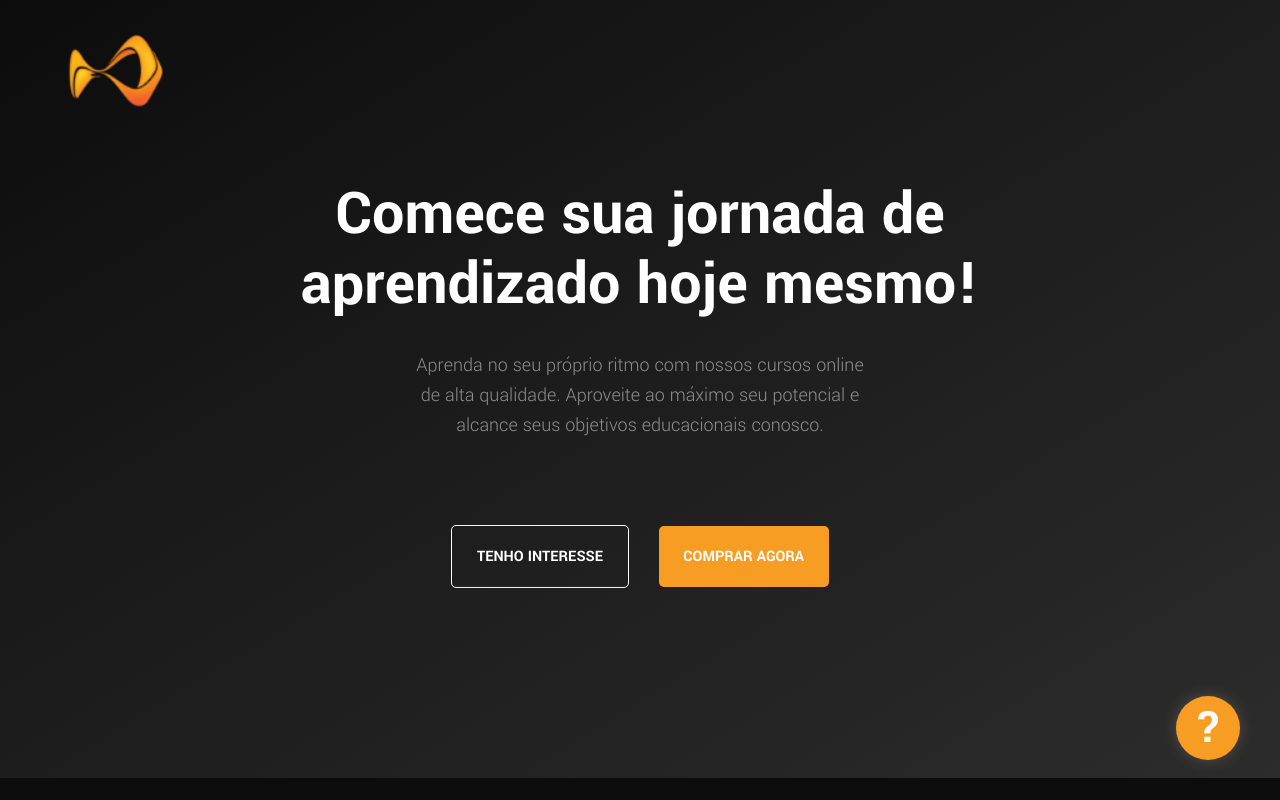
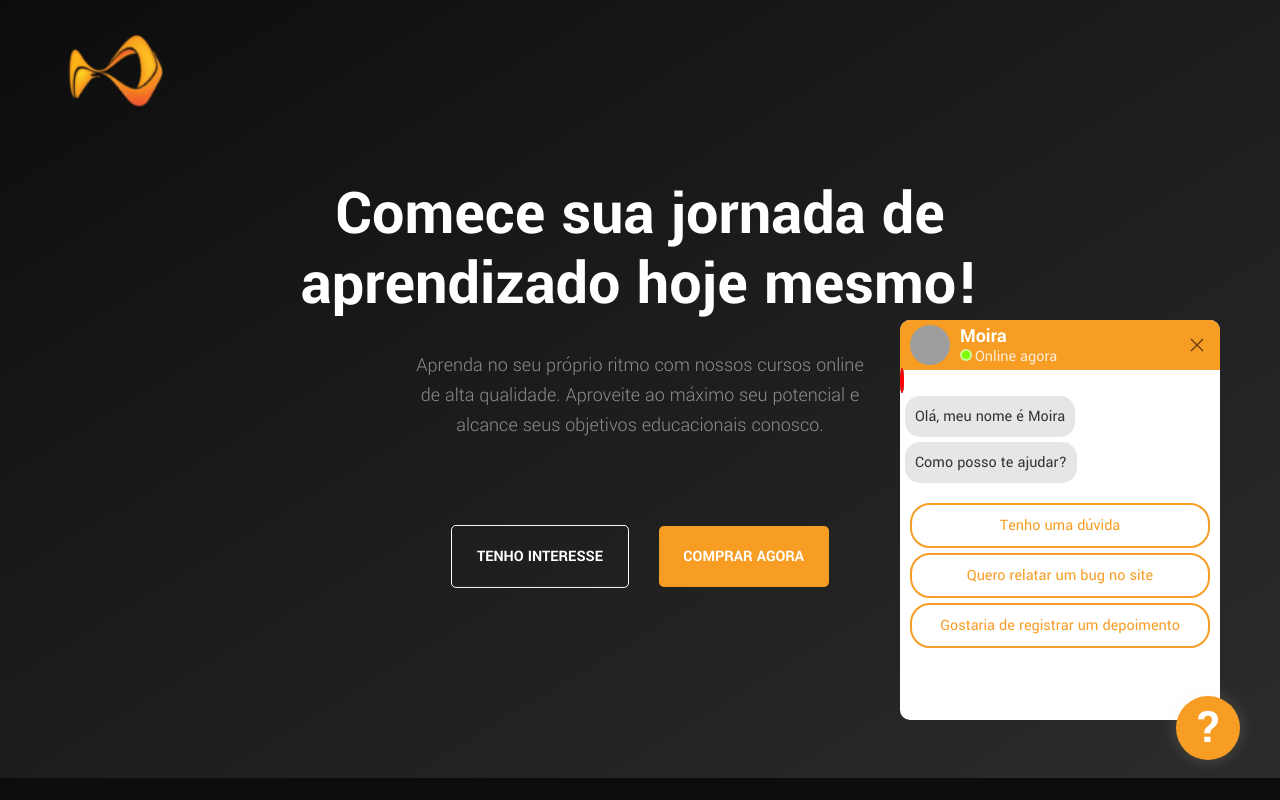
Before and after one commit to rogeritael/rogeritael-rocky_desafio, a React (Create React App) app: page / in a window 1280 px wide. Shown: the top 800 px of the page. Built offline with nearby package versions, Linux system fonts and the light colour scheme; grey boxes are pictures that could not be loaded.

Commit message:
iniciando a estilização do chatbot

```diff
--- a/src/App.tsx
+++ b/src/App.tsx
@@ -1,4 +1,5 @@
 import React from 'react';
+import { ChatBot } from './components/ChatBot';
 import { HelpButton } from './components/HelpButton';
 import { AbilityToLearn } from './components/template/AbilityToLearn';
 import { AmIAbleSection } from './components/template/AmIAbleSection';
@@ -18,6 +19,7 @@ function App() {
     <>
       <GlobalStyle />
       <HelpButton />
+      <ChatBot />
       <Cover />
       <MaisClientesSection />
       <CallToActionSection />
--- /dev/null
+++ b/src/components/ChatBot/index.tsx
@@ -0,0 +1,40 @@
+import { ChatBotStyle } from "./styles";
+import { GrClose } from 'react-icons/gr';
+
+
+export function ChatBot(){
+    return(
+        <ChatBotStyle>
+            <div className="chat_bot">
+                <div className="chatbot_header">
+                    <div className="chat_info">
+                        <span className="chat_image"></span>
+                        <div className="chat_text">
+                            <h1>Moira</h1>
+                            <p>Online agora</p>
+                        </div>
+                    </div>
+                    <GrClose />
+                </div>
+                <div className="chat_body">
+                    <div className="chat_message">
+                        <span className="chat_image"></span>
+                        <div className="chat_message_container">
+                            <p className="message">Olá, meu nome é Moira</p>
+                            <p>Como posso te ajudar?</p>
+                            <ul className="options">
+                                <li>Tenho uma dúvida</li>
+                                <li>Quero relatar um bug no site</li>
+                                <li>Gostaria de registrar um depoimento</li>
+                            </ul>
+                        </div>
+                    </div>
+                    <div className="user_messa">
+                        <p></p>
+                    </div>
+                </div>
+                <input type="text" name="" id="" />
+            </div>
+        </ChatBotStyle>
+    )
+}
--- /dev/null
+++ b/src/components/ChatBot/styles.ts
@@ -0,0 +1,124 @@
+import styled from "styled-components";
+import chatbot_image from '../../assets/chatbot_moira.jpg';
+
+export const ChatBotStyle = styled.div`
+    width: 320px;
+    height: 400px;
+    background-color: #fff;
+    position: fixed;
+    bottom: 80px;
+    right: 60px;
+    border-radius: 10px;
+
+    .chat_image {
+        width: 40px;
+        height: 40px;
+        border-radius: 50%;
+        background-color: #000;
+        margin-right: 10px;
+        background-image: url(${chatbot_image});
+        background-size: cover;
+    }
+
+    .chatbot_header {
+        height: 50px;
+        border-radius: 10px 10px 0 0;
+        background-color: var(--orange);
+        display: flex;
+        padding: 3px 10px;
+        /* align-items: center; */
+
+        .chat_info {
+            display: flex;
+            align-items: center;
+
+
+
+            .chat_text {
+                h1 {
+                    font-size: var(--tbody1);
+                    margin-bottom: -3px;
+                }
+                p {
+                    font-size: var(--tbody2);
+                    position: relative;
+                    padding-left: 15px;
+                    color: rgba(255,255,255, 0.8);
+
+                    &::before {
+                        content: '';
+                        width: 8px;
+                        height: 8px;
+                        border-radius: 50%;
+                        background-color: #7CFC00;
+                        position: absolute;
+                        left: 0;
+                        bottom: 6px;
+                        border: 2px solid rgba(255,255,255, 0.6);
+                    }
+                }
+            }
+        }
+
+        svg {
+            text-align: center;
+            height: 100%;
+            color: #fff;
+            margin-left: auto;
+            margin-right: 5px;
+            opacity: 0.6;
+
+            transition: 500ms ease-in-out;
+
+            &:hover {
+                transform: rotate(180deg);
+                cursor: pointer;
+                scale: 1.2;
+            }
+        }
+    }
+
+    .chat_body {
+        /* color: #333; */
+
+        .chat_message {
+            .chat_image {
+                background-color: #000;
+                width: 40px;
+                height: 40px;
+                border: 2px solid red;
+            }
+
+            p {
+                background-color: #e6e6e6;
+                width: fit-content;
+                padding: 10px;
+                border-radius: 15px;
+                margin: 5px;
+                color: #333;
+            }
+
+            ul.options {
+                padding: 10px;
+                li {
+                    border: 2px solid var(--orange);
+                    width: fit-content;
+                    width: 100%;
+                    text-align: center;
+                    padding: 10px;
+                    color: var(--orange);
+                    border-radius: 20px;
+                    list-style: none;
+                    margin: 5px 0;
+                    cursor: pointer;
+                    transition: 800ms ease-in-out;
+
+                    &:hover {
+                        background-color: var(--orange);
+                        color: #fff;
+                    }
+                }
+            }
+        }
+    }
+`;
```
Also changed, not shown: 1 other file (tests, documents, lock files or other folders).
